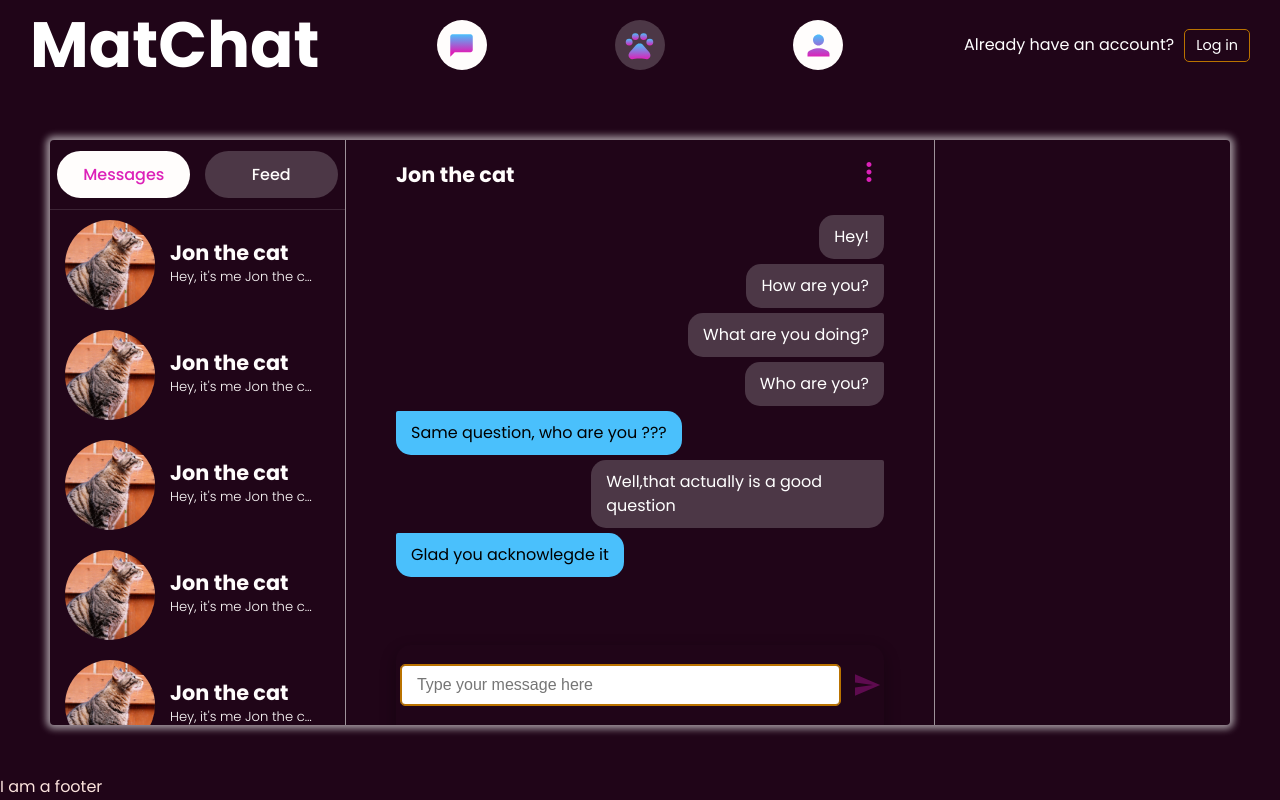
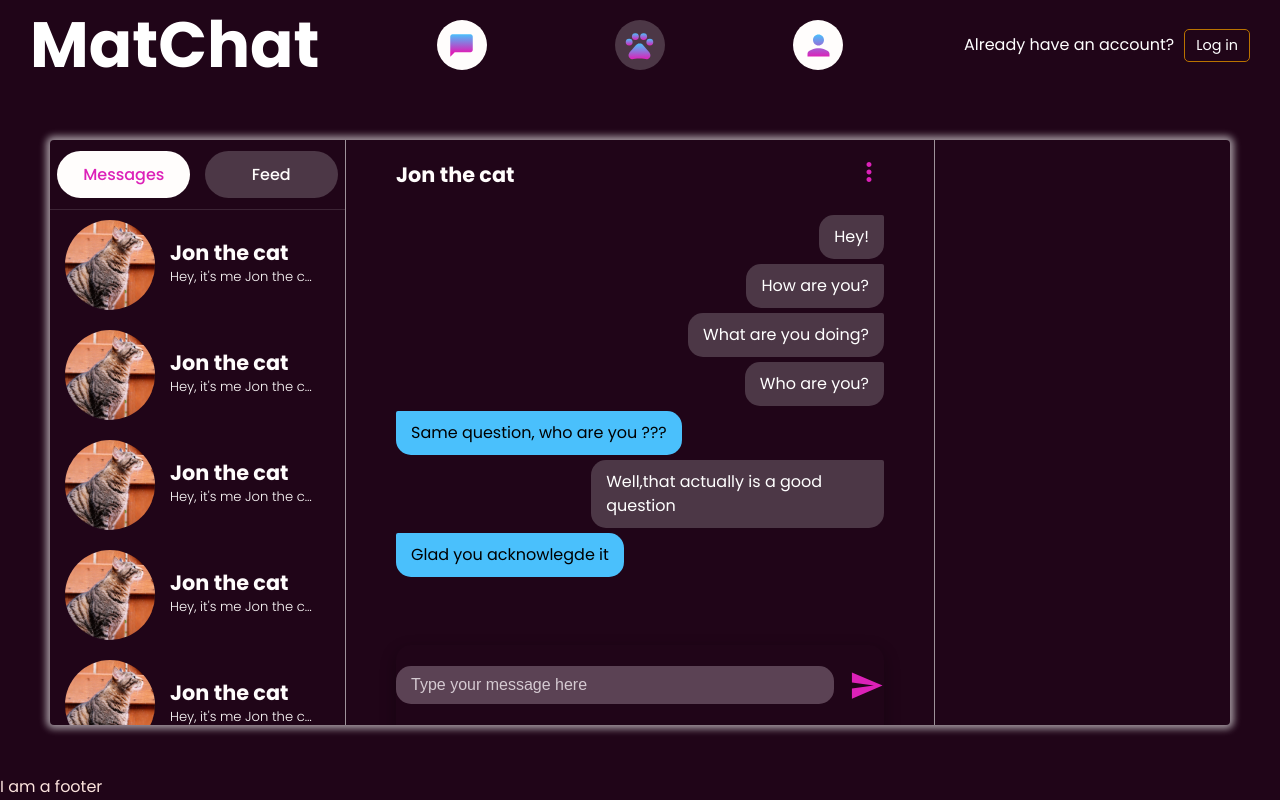
Before and after one commit to Snunesnk/Matcha, a React (Vite) app in the folder front/: page /dashboard/messages in a window 1280 px wide. Built offline with nearby package versions, Linux system fonts and the light colour scheme; a web font is replaced by a local one.

Commit message:
Finished chat ui body + footer

```diff
--- a/front/src/Components/ChatComponent/index.css
+++ b/front/src/Components/ChatComponent/index.css
@@ -36,36 +36,43 @@
 }
 
 #messages_input {
-    border: 1px solid #ba7300;
-    color: black;
+    border: none;
+    background-color: #4c3746;
+    color: white;
     padding: 10px 15px;
-    border-radius: 4px;
+    border-radius: 15px;
+    font-size: 1em;
+    width: 100%;
     transition: all 100ms;
-    font-size: 1em;
-    width: 90%;
+}
+
+#messages_input::placeholder {
+    /* Chrome, Firefox, Opera, Safari 10.1+ */
+    color: #ffffff90;
+    opacity: 1; /* Firefox */
 }
 
 #messages_input:focus-visible {
-    outline: solid #ba7300 1px;
-    border: 1px solid #ba7300;
+    filter: brightness(1.2);
+    outline: none;
     transition: all 100ms;
 }
 
 .messages_send_icon {
-    color: #5e0b4f;
+    color: #dc21b8;
     transition: all 100ms;
     cursor: pointer;
-    transform: scale(1.2);
     margin-left: 15px;
+    font-size: 35px !important;
 }
 
 .messages_send_icon:hover {
-    transform: scale(1.4);
+    filter: brightness(1.5);
     transition: all 100ms;
 }
 
 .messages_send_icon:active {
-    transform: scale(1);
+    transform: scale(0.8);
     transition: all 100ms;
 }
 
```
